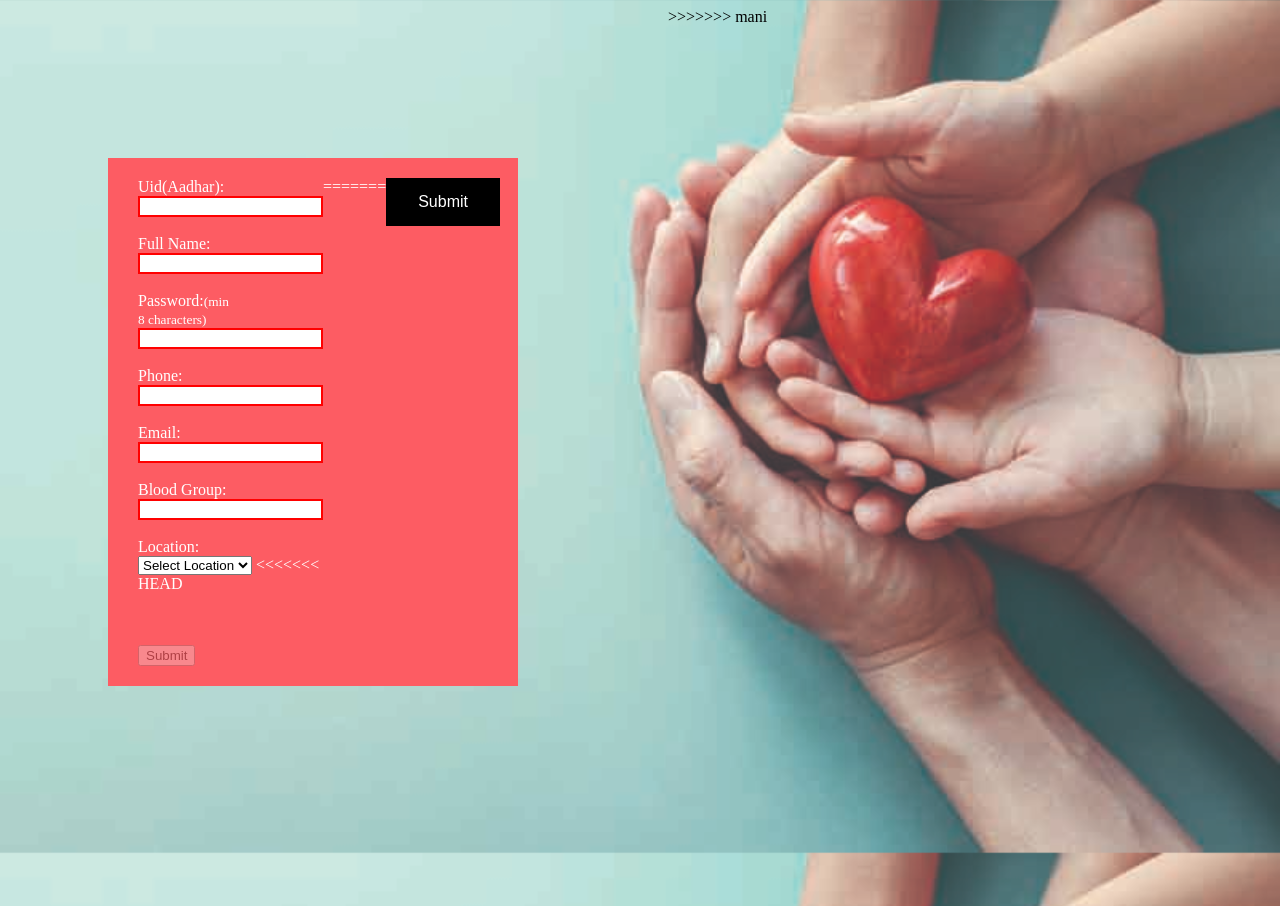
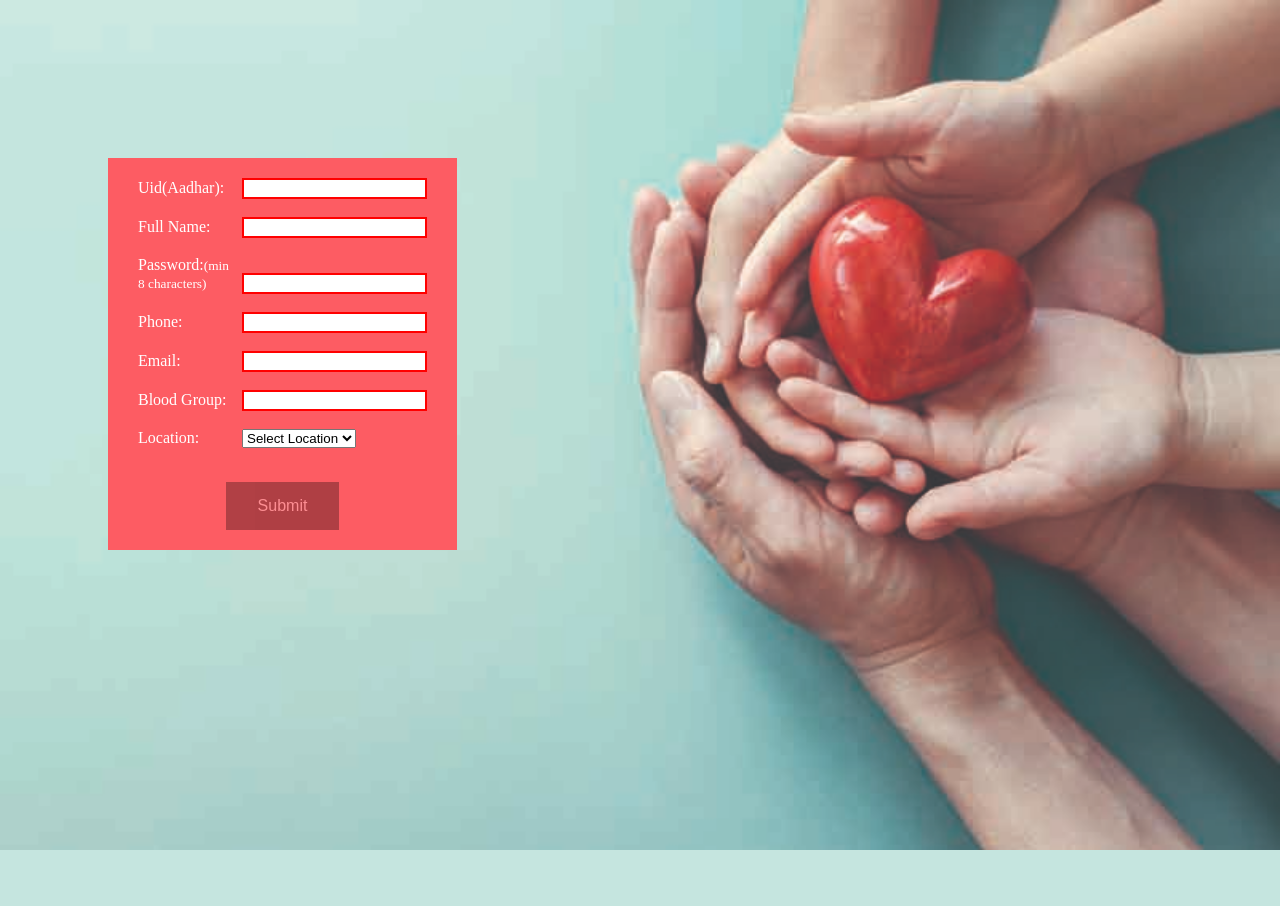
Before and after one commit to saketh-bheemareddy/Blood-Bank, a PHP site: page /register.php in a window 1280 px wide. Shown: the top 906 px of the page. After the commit the page ends 850 px from the top, so only its background shows below. Run offline with PHP 8.4, Linux system fonts and the light colour scheme.

Commit message:
file path commit

```diff
--- a/login.php
+++ b/login.php
@@ -17,10 +17,10 @@ if (isset($_GET['password_update']) AND $_GET['password_update'] == 'true')
     <meta charset="UTF-8">
     <meta http-equiv="X-UA-Compatible" content="IE=edge">
     <meta name="viewport" content="width=device-width, initial-scale=1.0">
-    <link rel="stylesheet" href="/styles/login.css">
+    <link rel="stylesheet" href="styles/login.css">
     <title>Blood Bank</title>
 </head>
-<body background="/images/login_page_bg.jpg">
+<body background="images/login_page_bg.jpg">
 <div class="body">
 <div class="login">
 <form action="loginvalidate.php" method="post">
--- a/register.php
+++ b/register.php
@@ -11,7 +11,7 @@ if( isset( $_GET['not_a_user'] ) AND $_GET['not_a_user'] == 'true' ) {
     <meta http-equiv="X-UA-Compatible" content="IE=edge">
     <meta name="viewport" content="width=device-width, initial-scale=1.0">
     <title>Register</title>
-    <link rel="stylesheet" href="/styles/register.css">
+    <link rel="stylesheet" href="../styles/register.css">
 </head>
 <style>
  body {
@@ -82,15 +82,9 @@ background-attachment: fixed;
                 <option value="Adilabad">Adilabad</option>
                 <option value="Khammam">Khammam</option>
             </select>
-<<<<<<< HEAD
-            <p id="loactionerr"></p><br> <br>
-            <button type="submit" name="send">Submit</button>
-        </form>
-=======
             <p id="loactionerr"></p><br>
             <center><button class="button" type="submit" name="send">Submit</button><center>
             </form>
 </div>
->>>>>>> mani
 </body>
 </html>
```
